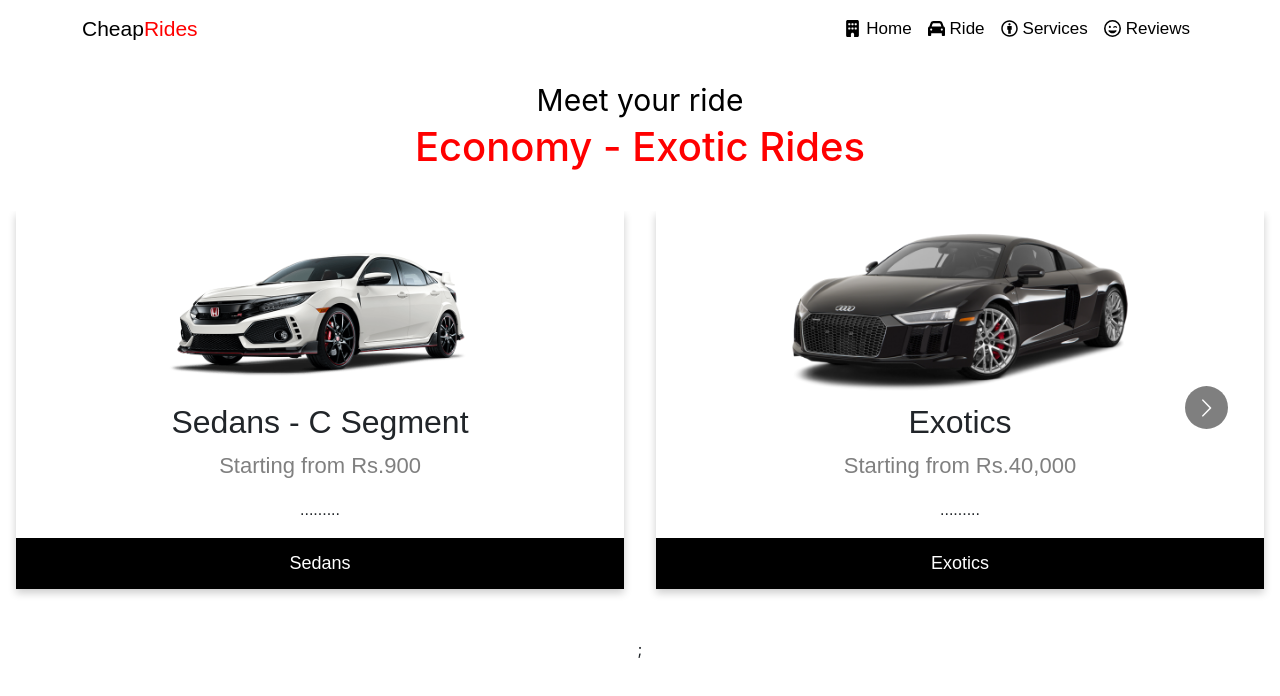
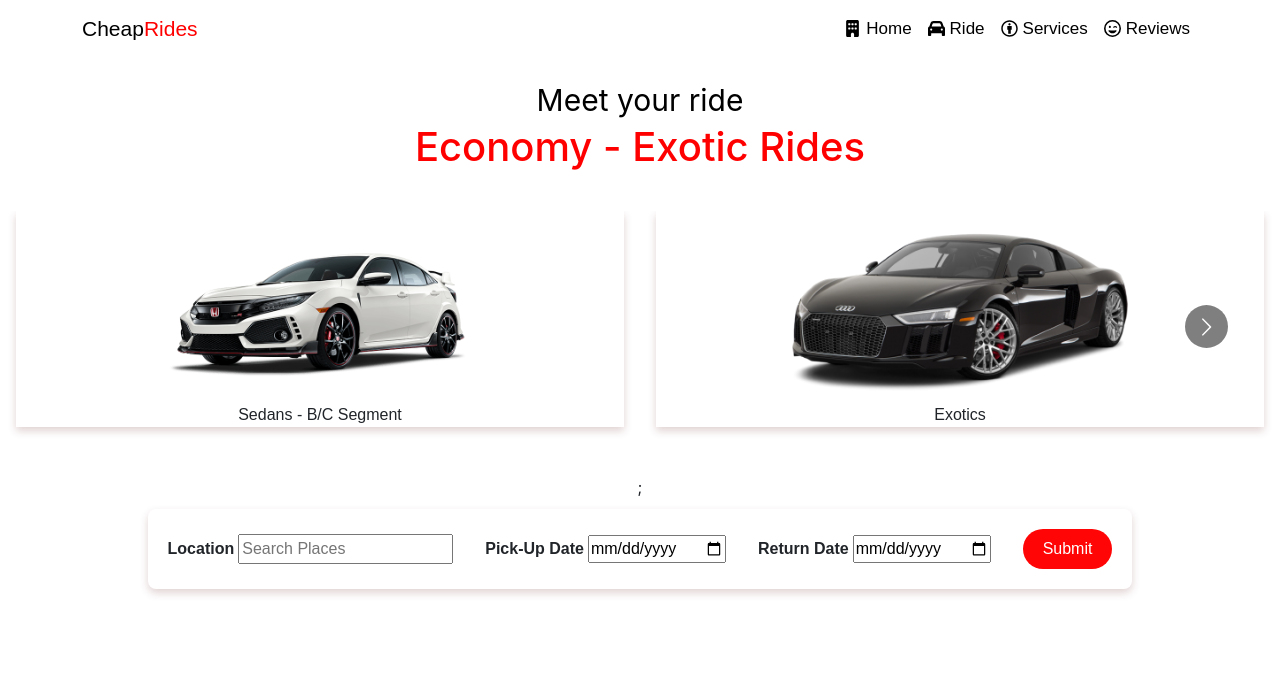
Before and after one commit to abubakar4-u/CheapRides-WebProject, a React (Create React App) app in the folder frontend/: page / in a window 1280 px wide. Shown: the top 696 px of the page. Built offline with nearby package versions, Linux system fonts and the light colour scheme.

Commit message:
Added the form for ride registration

```diff
--- a/frontend/src/components/Home/Home.jsx
+++ b/frontend/src/components/Home/Home.jsx
@@ -48,50 +48,43 @@
             <Carousel responsive={responsive}>
                 <div className="homeImage">
                     <img className='product--image' src={CarImage} alt="car"/>
-                    <h2>Sedans - C Segment</h2>
-                    <p className="price">Starting from Rs.900</p>
-                    <p>.........</p>
-                    <p>
-                        <button>Sedans</button>
-                    </p>
+                    <p>Sedans - B/C Segment</p>
                 </div>
                 <div className="homeImage">
                     <img className='product--image' src={AudiImage} alt="audi"/>
-                    <h2>Exotics</h2>
-                    <p className="price">Starting from Rs.40,000</p>
-                    <p>.........</p>
-                    <p>
-                        <button>Exotics</button>
-                    </p>
+                    <p>Exotics</p>
                 </div>
                 <div className="homeImage">
                     <img className='product--image' src={BikeImage} alt="bike"/>
-                    <h2>Bike</h2>
-                    <p className="price">Starting from Rs.400</p>
-                    <p>.........</p>
-                    <p>
-                        <button>Bike</button>
-                    </p>
+                    <p>Bike</p>
                 </div>
                 <div className="homeImage">
                     <img className='product--image' src={BusImage} alt="bike"/>
-                    <h2>Coasters</h2>
-                    <p className="price">Starting from Rs.10,000</p>
-                    <p>.........</p>
-                    <p>
-                        <button>Coasters</button>
-                    </p>
+                    <p>Coasters</p>
                 </div>
                 <div className="homeImage">
                     <img className='product--image' src={TruckImage} alt="bike"/>
-                    <h2>Truck</h2>
-                    <p className="price">Starting from Rs.100,000</p>
-                    <p>.........</p>
-                    <p>
-                        <button>Trucks</button>
-                    </p>
+                    <p>Truck</p>
                 </div>
             </Carousel>;
+
+            <div class="form-container">
+                <form actions="">
+                    <div className="input-box">
+                        <span>Location</span>
+                        <input type="search" name="" id="" placeholder="Search Places"/>
+                    </div>
+                    <div className="input-box">
+                        <span>Pick-Up Date</span>
+                        <input type="date" name="" id="" />
+                    </div>
+                    <div className="input-box">
+                        <span>Return Date</span>
+                        <input type="date" name="" id="" />
+                    </div>
+                    <input type="submit" name="" id="" class="fbtn"/>
+                </form>
+            </div>
         </div>
     </div>
   )
--- a/frontend/src/components/Home/home.css
+++ b/frontend/src/components/Home/home.css
@@ -7,6 +7,7 @@
     text-align: center;
     display: grid;
     gap: 2rem;
+    position: relative;
 
     .hometext{
         .homeSpan{
@@ -21,7 +22,7 @@
 
 
     .homeImage {
-        box-shadow: 0 4px 8px 0 rgba(0, 0, 0, 0.2);
+        box-shadow: 0 4px 8px 0 rgba(105, 36, 36, 0.2);
         max-width: auto;
         margin: auto 1rem;
         text-align: center;
@@ -34,26 +35,43 @@
         object-fit:cover;
     }
 
-    .price {
-        color: grey;
-        font-size: 22px;
+    .form-container {
+        display: flex;
+        justify-content: center; /* Center the form horizontally */
+        position: absolute;
+        bottom: -90px;
+        left: 0;
+        right: 0; /* Make sure the form stretches to the container's width */
     }
 
-    .homeImage button {
-        border: none;
-        outline: 0;
-        padding: 12px;
-        color: white;
-        background-color: #000;
-        text-align: center;
-        cursor: pointer;
-        width: 100%;
-        font-size: 18px;
+    .form-container form {
+        display: flex;
+        flex-wrap: wrap;
+        align-items: center;
+        gap: 2rem;
+        box-shadow: 0 4px 8px 0 rgba(105, 36, 36, 0.2);
+        padding: 20px;
+        border-radius: 0.5rem;
+        font-family: Arial, Helvetica, sans-serif;
+        font-weight: bold;
     }
 
-    .homeImage button:hover {
-        background-color: red;
-        color: white;
+    .input-box span{
+        margin-right: 4px;
     }
 
+    .form-container form .fbtn{
+        border-radius: 20px;
+        padding: 8px 20px;
+        background-color: #ff0505;
+        color: #fff;
+        border: none;
+        cursor: pointer;
+        transition: background-color 0.3s ease;
+        font-family: Arial, Helvetica, sans-serif;
+    }
+
+    .form-container form .fbtn:hover {
+        background-color: #ff6f00;
+    }
 }
```
